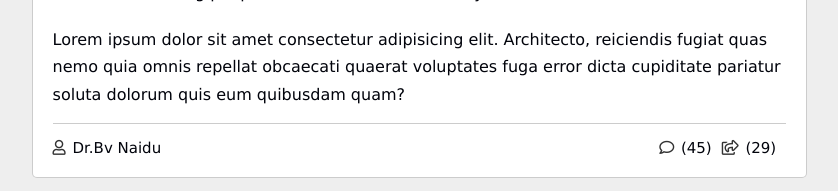
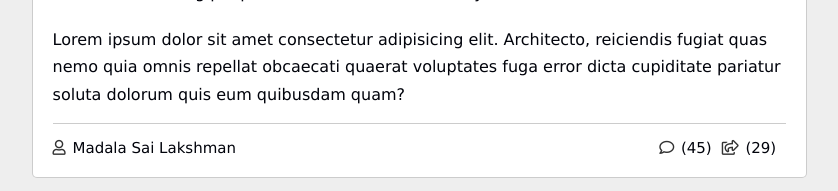
Before and after one commit to sailakshmanmadala/ProjectPhase-1, a plain HTML site: page index.html in a window 1280 px wide. Shown: the part 2280-2471 px from the top of the page, without its empty margins (58-896 px from the left). Drawn offline with Linux system fonts and the light colour scheme.

Commit message:
Update index.html

```diff
--- a/index.html
+++ b/index.html
@@ -135,7 +135,7 @@
           <div class="links">
             <a href="#" class="user">
               <i class="far fa-user"></i>
-              <span>Dr.Bv Naidu</span>
+              <span>Madala Sai Lakshman</span>
             </a>
             <a href="#" class="icon">
               <i class="far fa-comment"></i>
```
